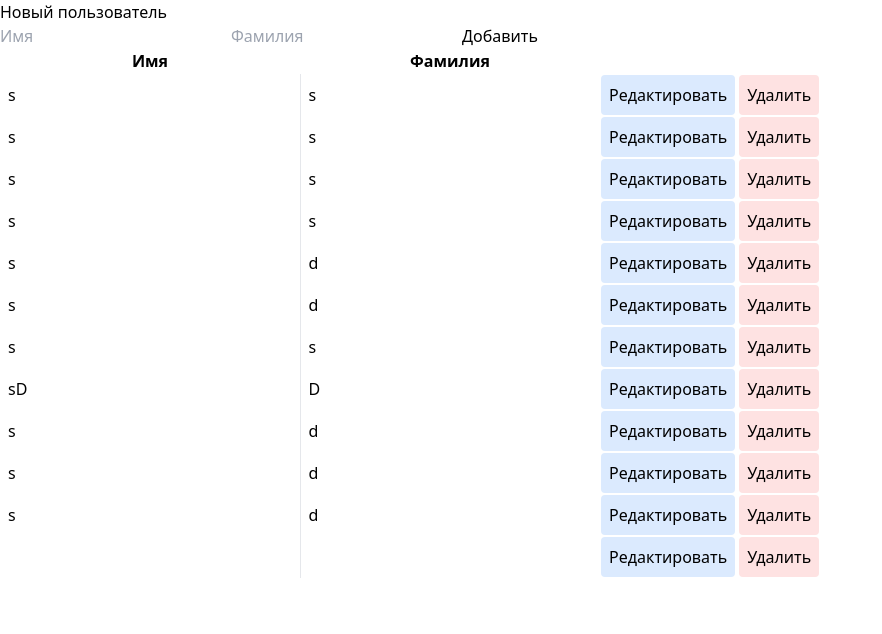
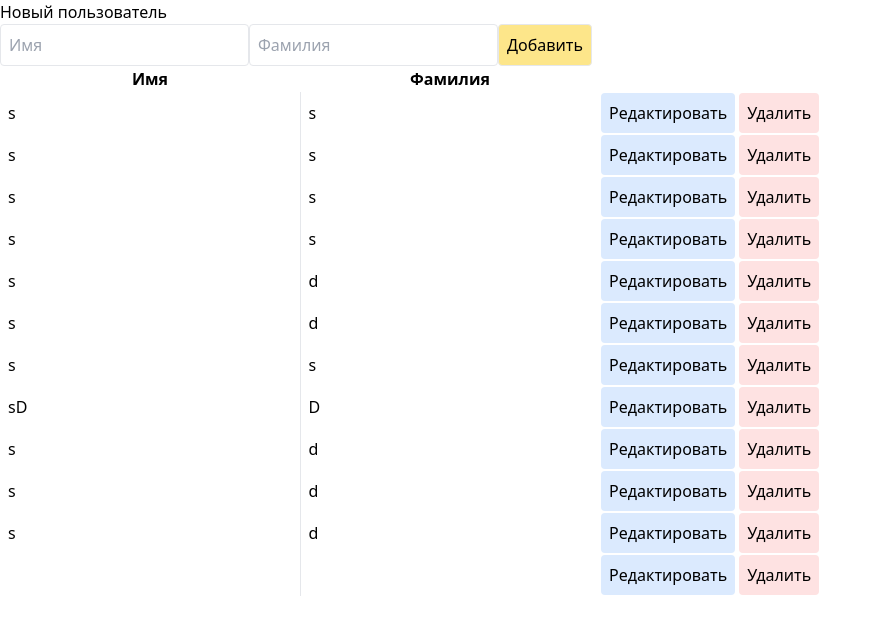
Before and after one commit to sofiiamatveeva/vue-users-table, a Vue app: page / in a window 1280 px wide. Shown: the top 634 px of the page, without its empty margins (0-882 px from the left). Built offline with nearby package versions, Linux system fonts and the light colour scheme; data requests are answered from the project's data file; the HTML template or start-up script is replaced by a standard one.

Commit message:
style: stylish add user form

```diff
--- a/src/components/AddUserForm.vue
+++ b/src/components/AddUserForm.vue
@@ -1,22 +1,38 @@
 <template>
 	<form>
 		<legend>{{ formTitle }}</legend>
-		<input type="text" v-model="name" :placeholder="nameInputPlaceholder" />
-		<input type="text" v-model="lastname" :placeholder="lastnameInputPlaceholder" />
-		<button type="submit" @click.prevent="addUser">{{ buttonTitle }}</button>
+		<input
+			class="border rounded p-2"
+			type="text"
+			v-model="name"
+			:placeholder="nameInputPlaceholder"
+		/>
+		<input
+			class="border rounded p-2"
+			type="text"
+			v-model="lastname"
+			:placeholder="lastnameInputPlaceholder"
+		/>
+		<button
+			class="border rounded p-2 bg-amber-200"
+			type="submit"
+			@click.prevent="addUser"
+		>
+			{{ buttonTitle }}
+		</button>
 	</form>
 </template>
 
 <script lang="ts">
-import { defineComponent } from 'vue';
-import User from '@/models/user.model';
-import { mapActions } from 'vuex';
+import { defineComponent } from "vue";
+import User from "@/models/user.model";
+import { mapActions } from "vuex";
 
 export default defineComponent({
 	data() {
 		return {
-			name: '',
-			lastname: '',
+			name: "",
+			lastname: "",
 		};
 	},
 	props: {
@@ -38,7 +54,7 @@ export default defineComponent({
 		},
 	},
 	methods: {
-		...mapActions(['saveUser']),
+		...mapActions(["saveUser"]),
 		addUser(): void {
 			const userInfo = new User(this.name, this.lastname);
 
```
